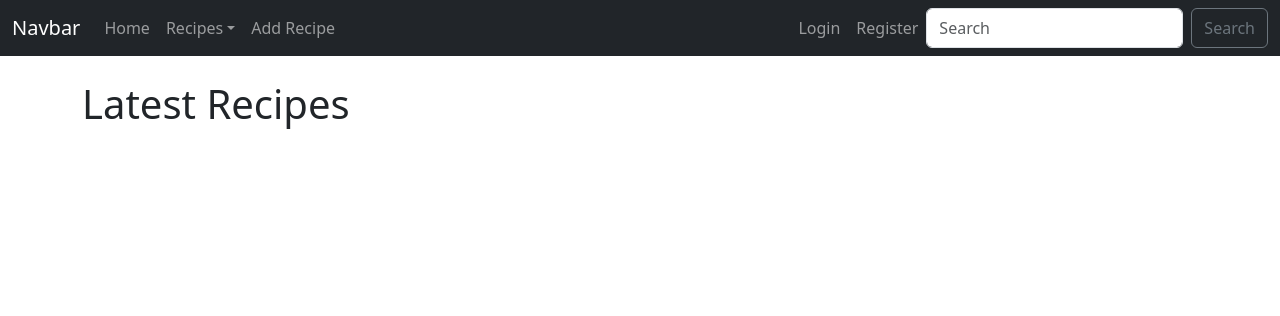
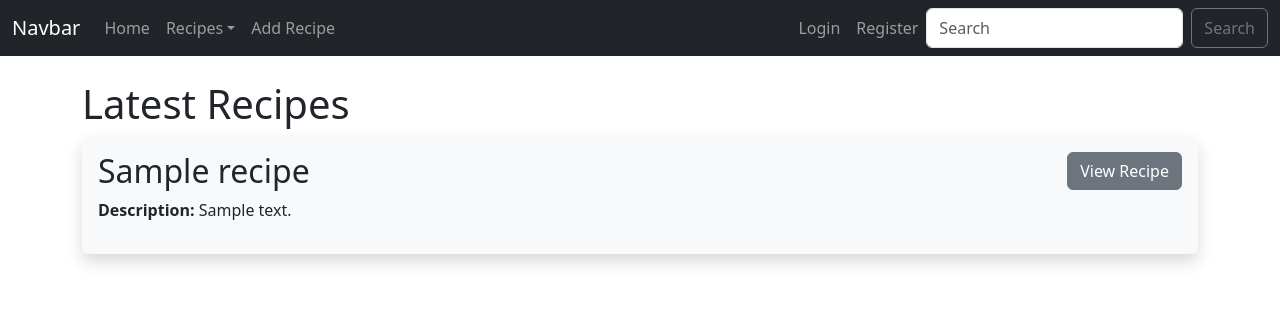
Before and after one commit to NimrodShefi/Cookbook, a Flask app: page /home in a window 1280 px wide. Shown: the top 316 px of the page. Run offline with Flask 2, Linux system fonts and the light colour scheme; tables that the repository leaves empty hold one stand-in row (values such as "Sample post"); some libraries are stand-ins or nearby versions.

Commit message:
allowing users to view all recipes in parts on the home page and then also view full recipe on view_recipe page

```diff
--- a/app/app.py
+++ b/app/app.py
@@ -36,7 +36,8 @@ def index():
 
 @app.route('/home')
 def home():
-    return render_template("home.html")
+    recipes = Recipe.query.order_by(Recipe.id)
+    return render_template("home.html", recipes=recipes)
 
 @app.route('/login', methods=['GET', 'POST'])
 def login():
@@ -96,3 +97,8 @@ def add_recipe():
         form.instructions.data = ''
         flash("Recipe added successfully")
     return render_template("add_recipe.html", form=form)
+
+@app.route('/recipes/view_recipe/<int:id>')
+def view_recipe(id):
+    recipe = Recipe.query.get_or_404(id)
+    return render_template("view_recipe.html", recipe=recipe)
--- /dev/null
+++ b/app/static/css/home.css
@@ -0,0 +1,3 @@
+.right {
+    float: right;
+}
--- a/app/templates/base.html
+++ b/app/templates/base.html
@@ -4,7 +4,6 @@
     <meta charset="utf-8">
     <meta name="viewport" content="width=device-width, initial-scale=1">
     <link href="https://cdn.jsdelivr.net/npm/bootstrap@5.3.0-alpha1/dist/css/bootstrap.min.css" rel="stylesheet" integrity="sha384-GLhlTQ8iRABdZLl6O3oVMWSktQOp6b7In1Zl3/Jr59b6EGGoI1aFkw7cmDA6j6gD" crossorigin="anonymous">
-    <link rel="stylesheet" href="{{ url_for('static', filename='css/style.css') }}">
     <title>My Cookbook</title>
   </head>
   <body>
--- a/app/templates/home.html
+++ b/app/templates/home.html
@@ -1,6 +1,7 @@
 {% extends 'base.html' %}
 
 {% block content %}
+<link rel="stylesheet" href="{{ url_for('static', filename='css/home.css') }}">
     {% for message in get_flashed_messages() %}
     <div class="alert alert-warning alert-dismissible fade show" role="alert">
         {{message}}
@@ -9,5 +10,14 @@
     {% endfor %}
 
     <h1>Latest Recipes</h1>
+    {% for recipe in recipes %}
+        <div class="shadow p-3 mb-5 bg-body-tertiary rounded">
+            <div class="right">
+                <a class="btn btn-secondary" href="{{url_for('view_recipe', id=recipe.id)}}">View Recipe</a>
+            </div>
+            <h2>{{recipe.name}}</h2>
+            <p><strong>Description:</strong> {{recipe.description}}</p>
+        </div>
+    {% endfor %}
 
 {% endblock %}
```
Also changed, not shown: app/templates/view_recipe.html (added, +16 -0 lines).
